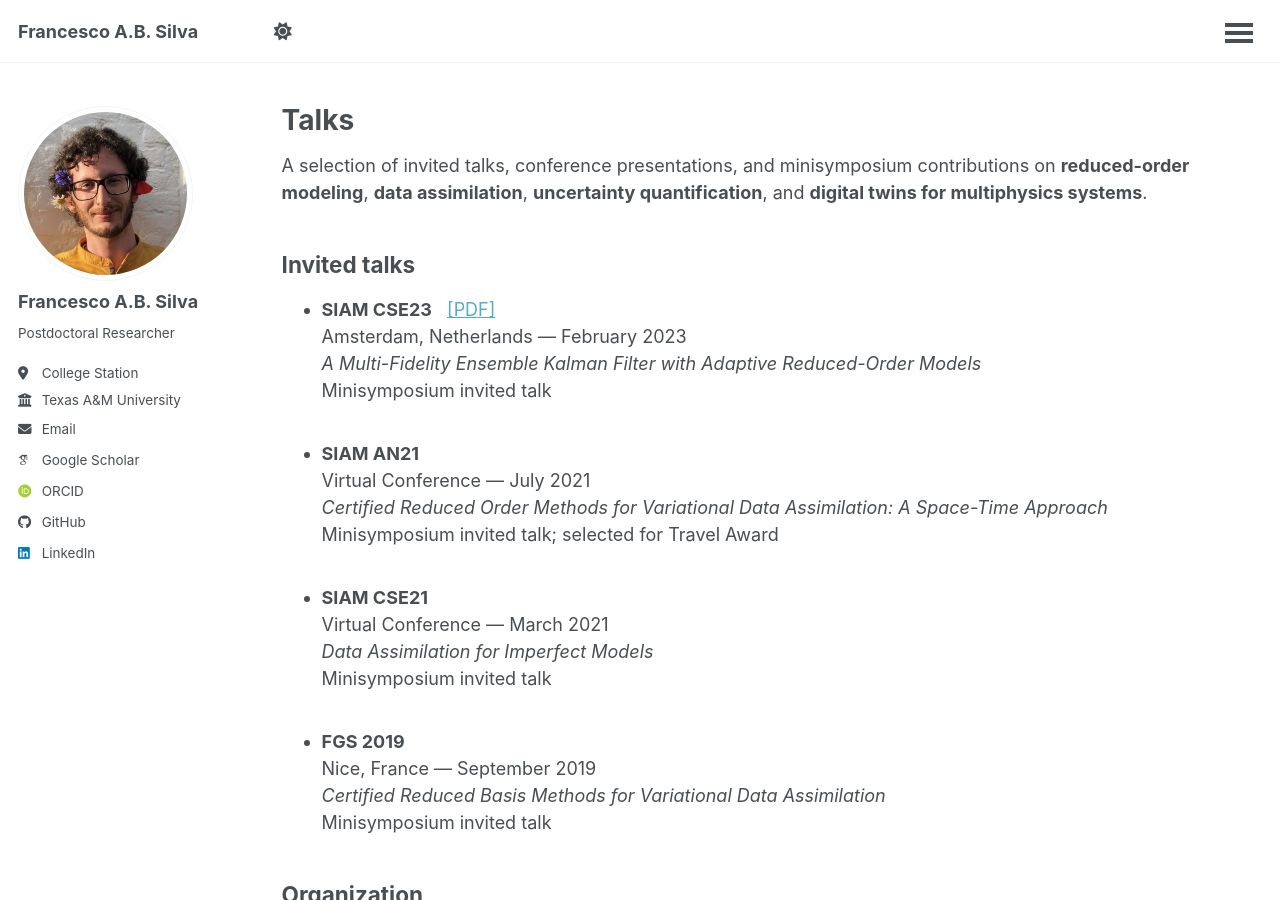
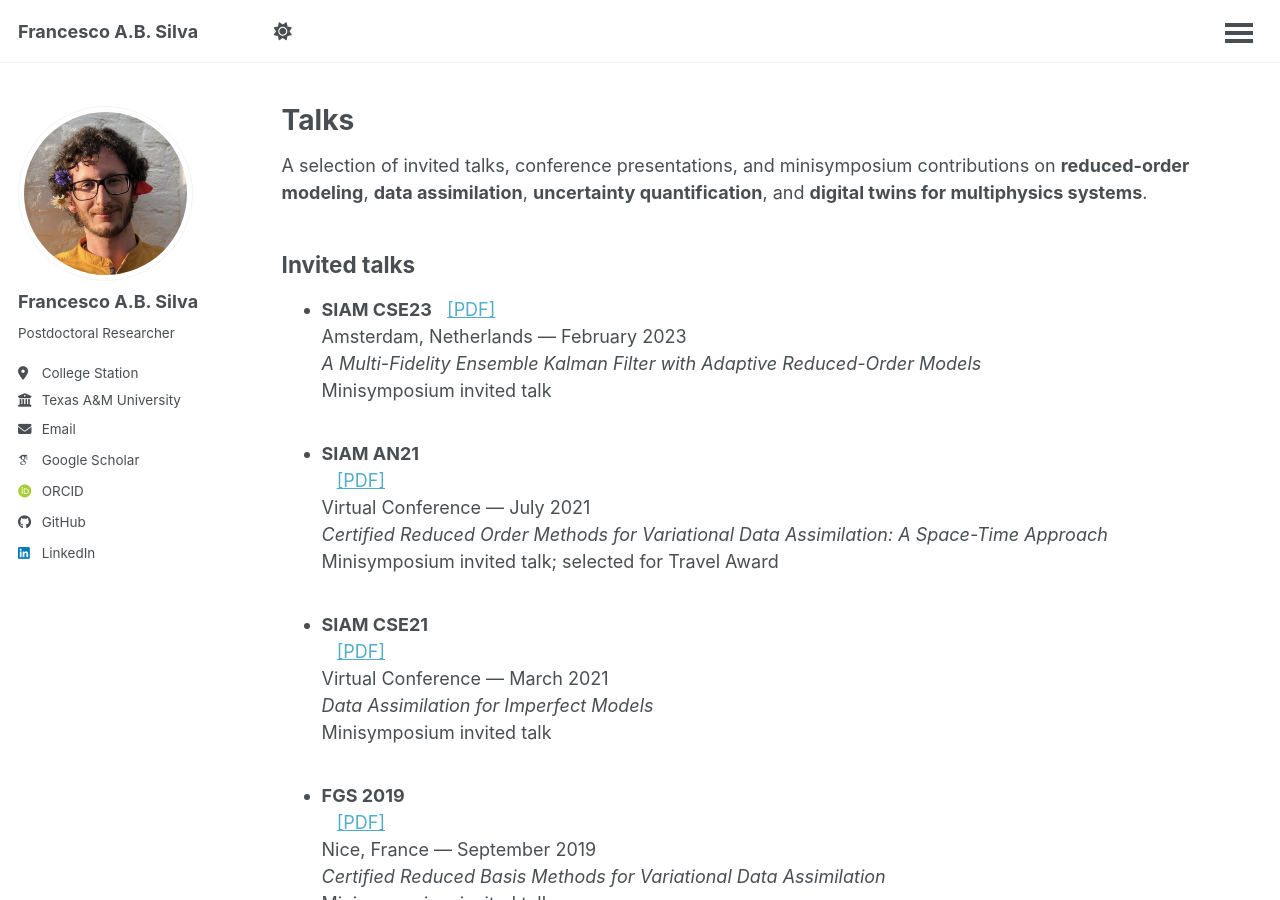
Before and after one commit to FrancescoSilva/francescosilva.github.io, a Jekyll site: the page built from _pages/talks.html, in a window 1280 px wide and 900 px high. Built offline with Jekyll 4.4.1, drawn with Linux system fonts in a browser that asks for light colours; some web fonts are replaced.

Commit message:
Update talks.html

```diff
--- a/_pages/talks.html
+++ b/_pages/talks.html
@@ -27,21 +27,24 @@ author_profile: true
   </li>
   <br>
   <li>
-    <strong>SIAM AN21</strong><br>
+    <strong>SIAM AN21</strong><br>&nbsp;&nbsp;
+    <a href="/files/talks/siam-an21-slides.pdf" target="_blank" title="Download slides">[PDF]</a><br>
     Virtual Conference — July 2021<br>
     <em>Certified Reduced Order Methods for Variational Data Assimilation: A Space-Time Approach</em><br>
     Minisymposium invited talk; selected for Travel Award
   </li>
   <br>
   <li>
-    <strong>SIAM CSE21</strong><br>
+    <strong>SIAM CSE21</strong><br>&nbsp;&nbsp;
+    <a href="/files/talks/siam-cse21-slides.pdf" target="_blank" title="Download slides">[PDF]</a><br>
     Virtual Conference — March 2021<br>
     <em>Data Assimilation for Imperfect Models</em><br>
     Minisymposium invited talk
   </li>
   <br>
   <li>
-    <strong>FGS 2019</strong><br>
+    <strong>FGS 2019</strong><br>&nbsp;&nbsp;
+    <a href="/files/talks/fgs-2019-slides.pdf" target="_blank" title="Download slides">[PDF]</a><br>
     Nice, France — September 2019<br>
     <em>Certified Reduced Basis Methods for Variational Data Assimilation</em><br>
     Minisymposium invited talk
```
